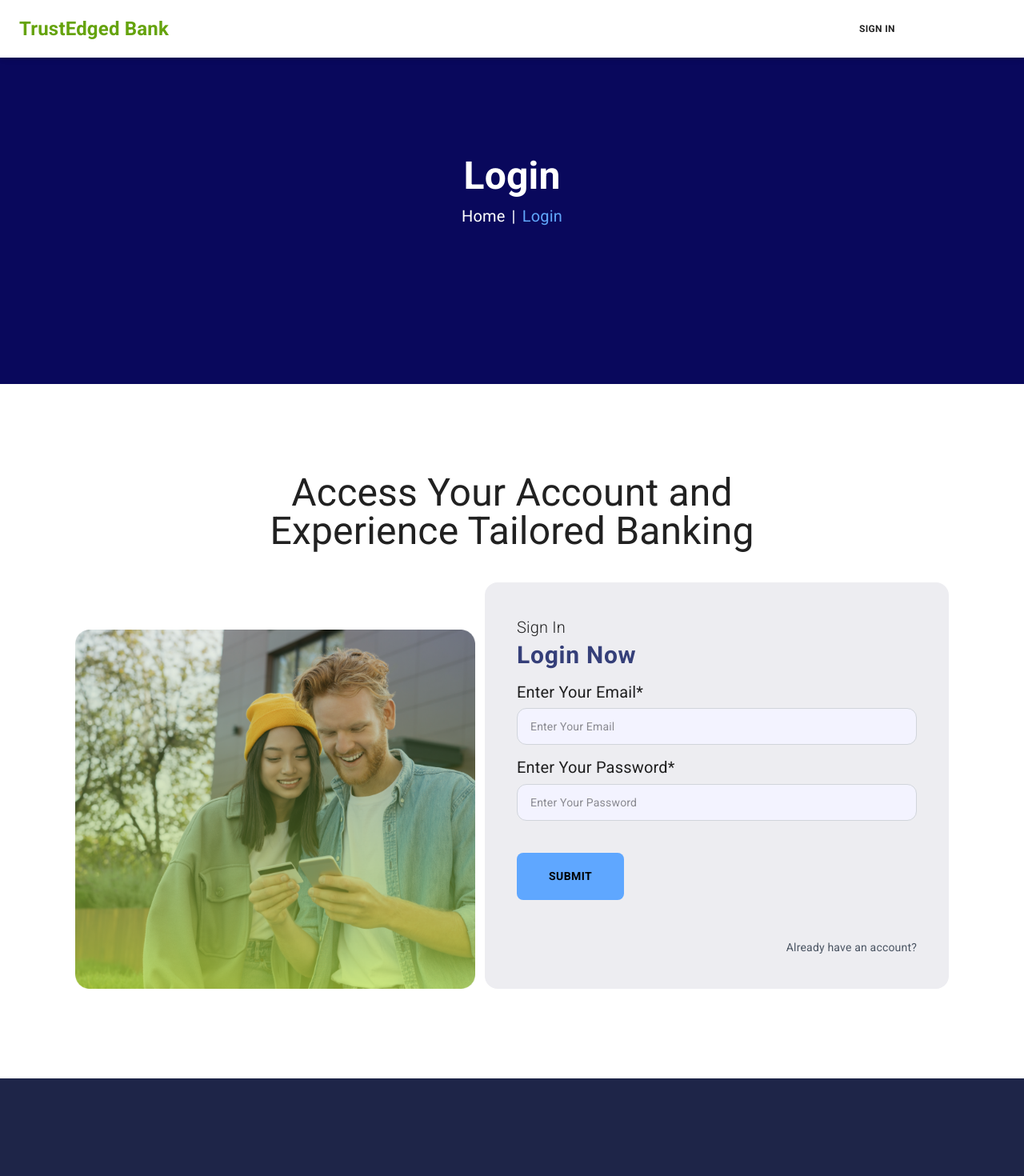
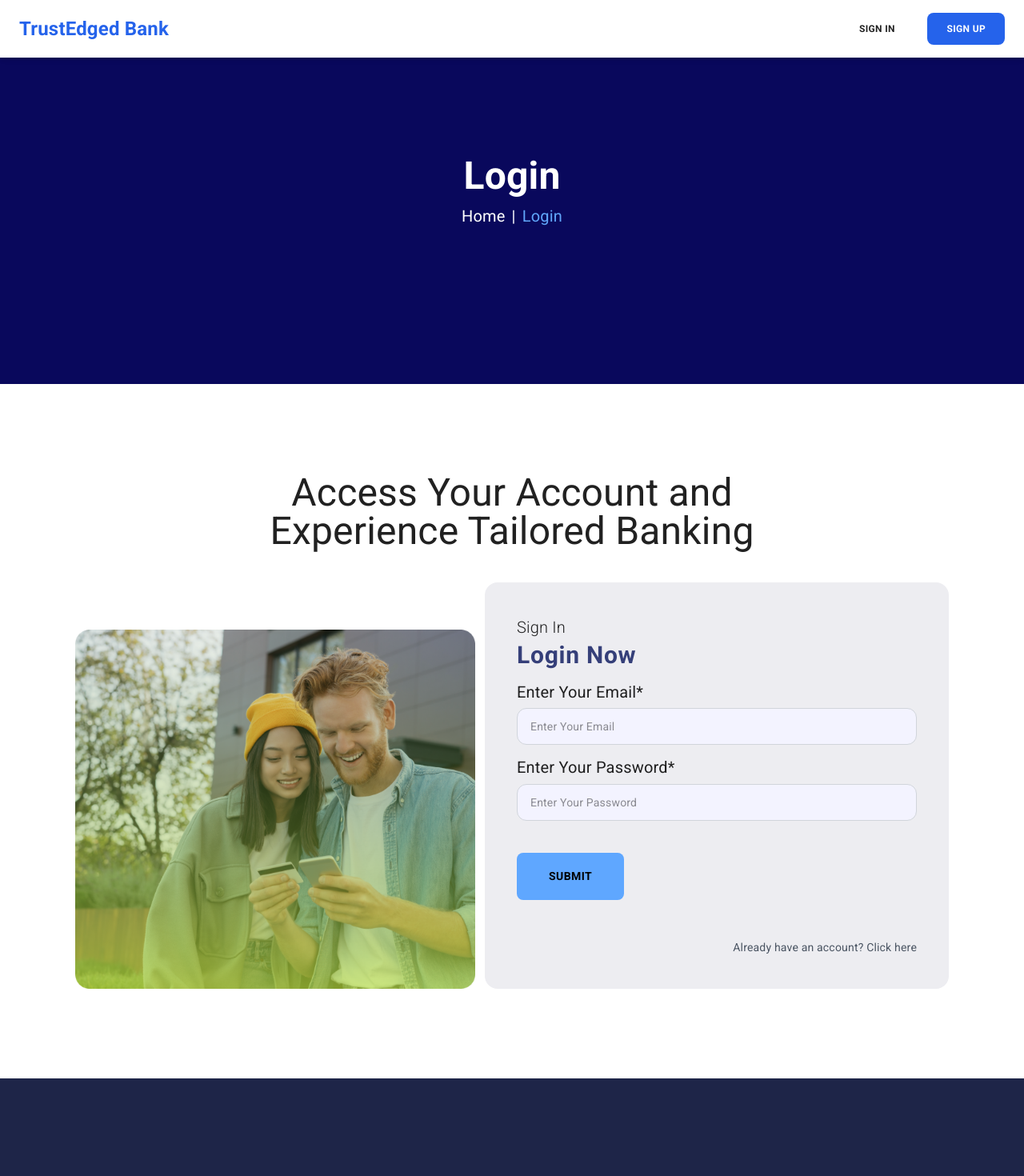
Before and after one commit to Dadedeji8/trustedged, a React (Create React App) app: page /authentication/sign-in in a window 1280 px wide. Shown: the top 1470 px of the page at 80% size. Built offline with nearby package versions, Linux system fonts and the light colour scheme.

Commit message:
Added theme color

```diff
--- a/src/layouts/authentication/sign-in/index.js
+++ b/src/layouts/authentication/sign-in/index.js
@@ -183,7 +183,7 @@ function Basic() {
               </div>
               <div>
                 <p className='mt-2 text-gray-600 md:text-right text-[14px]'>
-                  <Link>Already have an account?</Link>
+                  <Link to={''}>Already have an account? <span>Click here</span> </Link>
                 </p>
               </div>
             </div>
--- a/src/layouts/homepage/components/HomePageNavBar.jsx
+++ b/src/layouts/homepage/components/HomePageNavBar.jsx
@@ -7,11 +7,11 @@ const HomePageNavBar = () => {
     const [isOpen, setIsOpen] = useState(false);
     return (
         <nav className=" shadow-md px-6 py-4 flex  top-0 justify-between items-center w-full fixed bg-white z-20 mb-20">
-            <div className="text-2xl font-bold text-lime-600">TrustEdged Bank</div>
+            <div className="text-2xl font-bold text-blue-600">TrustEdged Bank</div>
 
             <div className="hidden md:flex space-x-6">
-                <Button variant="border border-solid border-lime-600"><Link to={'/authentication/sign-in'}>Sign In</Link></Button>
-                <Button className="bg-liblueme-600 hover:bg-blue-900 transition-all duration-300 ease-in-out text-white"><Link to={'/authentication/sign-up'}>Sign up</Link></Button>
+                <Button variant="border border-solid  border-blue-600"><Link to={'/authentication/sign-in'}>Sign In</Link></Button>
+                <Button className="bg-blue-600 hover:bg-blue-900 transition-all duration-300 ease-in-out text-white"><Link to={'/authentication/sign-up'}>Sign up</Link></Button>
             </div>
 
             <div className="md:hidden">
```
